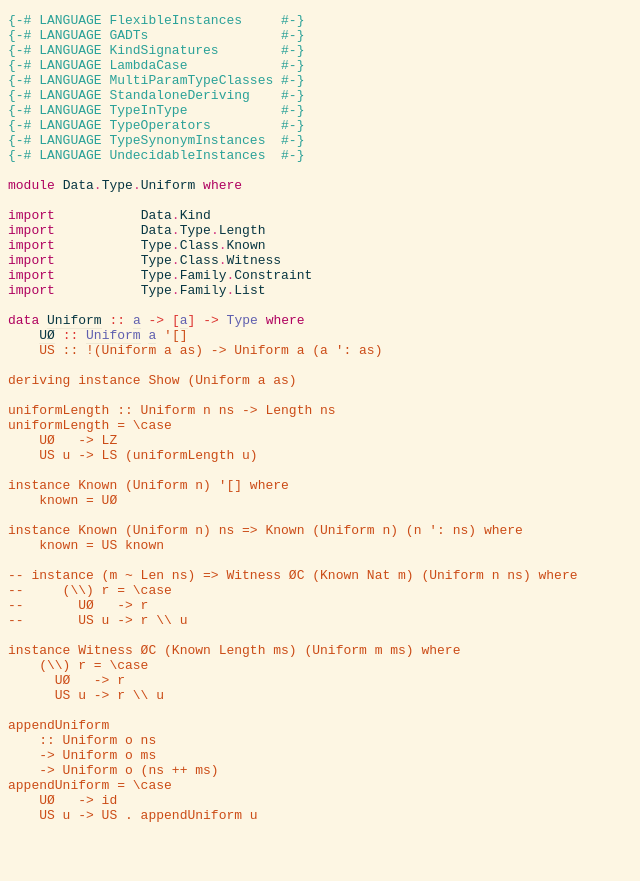
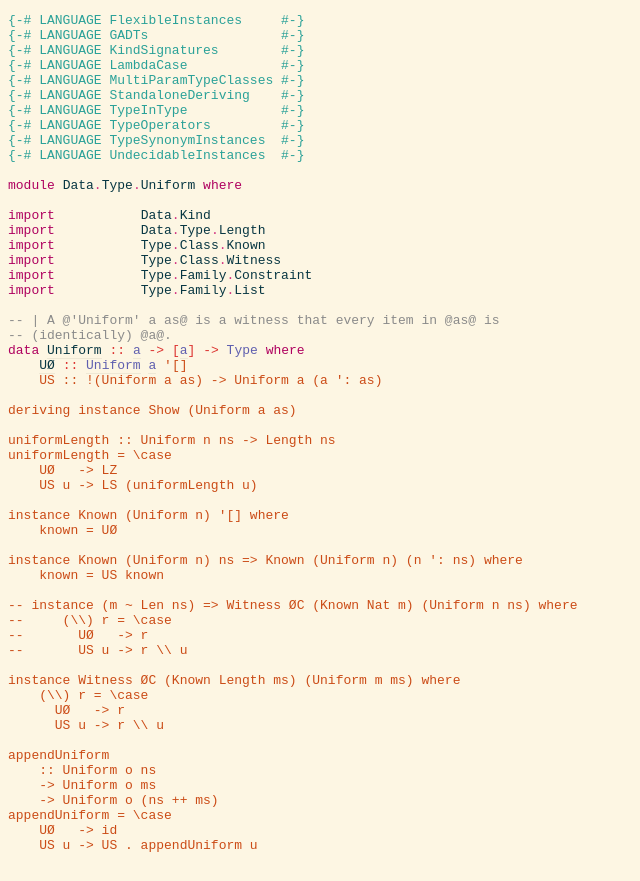
Before and after one commit to mstksg/tensor-ops, a plain HTML site: page src/Data.Type.Uniform.html in a window 1280 px wide. Shown: the whole page, without its empty margins (0-640 px from the left). Before the commit the page ends 851 px from the top, so only its background shows below. Drawn offline with Linux system fonts and the light colour scheme.

Commit message:
Update gh-pages at Wed Oct 12 01:36:35 PDT 2016

```diff
--- a/src/Data.Type.Uniform.html
+++ b/src/Data.Type.Uniform.html
@@ -18,8 +18,10 @@
 </span><a name="line-18"></a><span class="hs-keyword">import</span><span>           </span><span class="hs-identifier">Type</span><span class="hs-operator">.</span><span class="hs-identifier">Family</span><span class="hs-operator">.</span><span class="hs-identifier">Constraint</span><span>
 </span><a name="line-19"></a><span class="hs-keyword">import</span><span>           </span><span class="hs-identifier">Type</span><span class="hs-operator">.</span><span class="hs-identifier">Family</span><span class="hs-operator">.</span><span class="hs-identifier">List</span><span>
 </span><a name="line-20"></a><span>
-</span><a name="line-21"></a><span class="hs-keyword">data</span><span> </span><a name="Uniform"><a href="Data.Type.Uniform.html#Uniform"><span class="hs-identifier">Uniform</span></a></a><span> </span><span class="hs-glyph">::</span><span> </span><a href="#local-1627551968"><span class="hs-identifier hs-type">a</span></a><span> </span><span class="hs-glyph">-&gt;</span><span> </span><span class="hs-special">[</span><a href="#local-1627551968"><span class="hs-identifier hs-type">a</span></a><span class="hs-special">]</span><span> </span><span class="hs-glyph">-&gt;</span><span> </span><span class="hs-identifier hs-type">Type</span><span> </span><span class="hs-keyword">where</span><span>
-</span><a name="line-22"></a><span>    </span><a name="U%D8"><a href="Data.Type.Uniform.html#U%D8"><span class="hs-identifier">U&#216;</span></a></a><span> </span><span class="hs-glyph">::</span><span> </span><a href="Data.Type.Uniform.html#Uniform"><span class="hs-identifier hs-type">Uniform</span></a><span> </span><a href="#local-1627551969"><span class="hs-identifier hs-type">a</span></a><span> </span><span class="hs-char">'[]
+</span><a name="line-21"></a><span class="hs-comment">-- | A @'Uniform' a as@ is a witness that every item in @as@ is</span><span>
+</span><a name="line-22"></a><span class="hs-comment">-- (identically) @a@.</span><span>
+</span><a name="line-23"></a><span class="hs-keyword">data</span><span> </span><a name="Uniform"><a href="Data.Type.Uniform.html#Uniform"><span class="hs-identifier">Uniform</span></a></a><span> </span><span class="hs-glyph">::</span><span> </span><a href="#local-1627551968"><span class="hs-identifier hs-type">a</span></a><span> </span><span class="hs-glyph">-&gt;</span><span> </span><span class="hs-special">[</span><a href="#local-1627551968"><span class="hs-identifier hs-type">a</span></a><span class="hs-special">]</span><span> </span><span class="hs-glyph">-&gt;</span><span> </span><span class="hs-identifier hs-type">Type</span><span> </span><span class="hs-keyword">where</span><span>
+</span><a name="line-24"></a><span>    </span><a name="U%D8"><a href="Data.Type.Uniform.html#U%D8"><span class="hs-identifier">U&#216;</span></a></a><span> </span><span class="hs-glyph">::</span><span> </span><a href="Data.Type.Uniform.html#Uniform"><span class="hs-identifier hs-type">Uniform</span></a><span> </span><a href="#local-1627551969"><span class="hs-identifier hs-type">a</span></a><span> </span><span class="hs-char">'[]
     US :: !(Uniform a as) -&gt; Uniform a (a ': as)
 
 deriving instance Show (Uniform a as)
```
Also changed, not shown: Data-Type-Length-Util.html (+2 -1 lines), Data-Type-Uniform.html (+2 -1 lines), src/Data.Type.Length.Util.html (+2 -0 lines), tensor-ops.txt, 1 other file.
